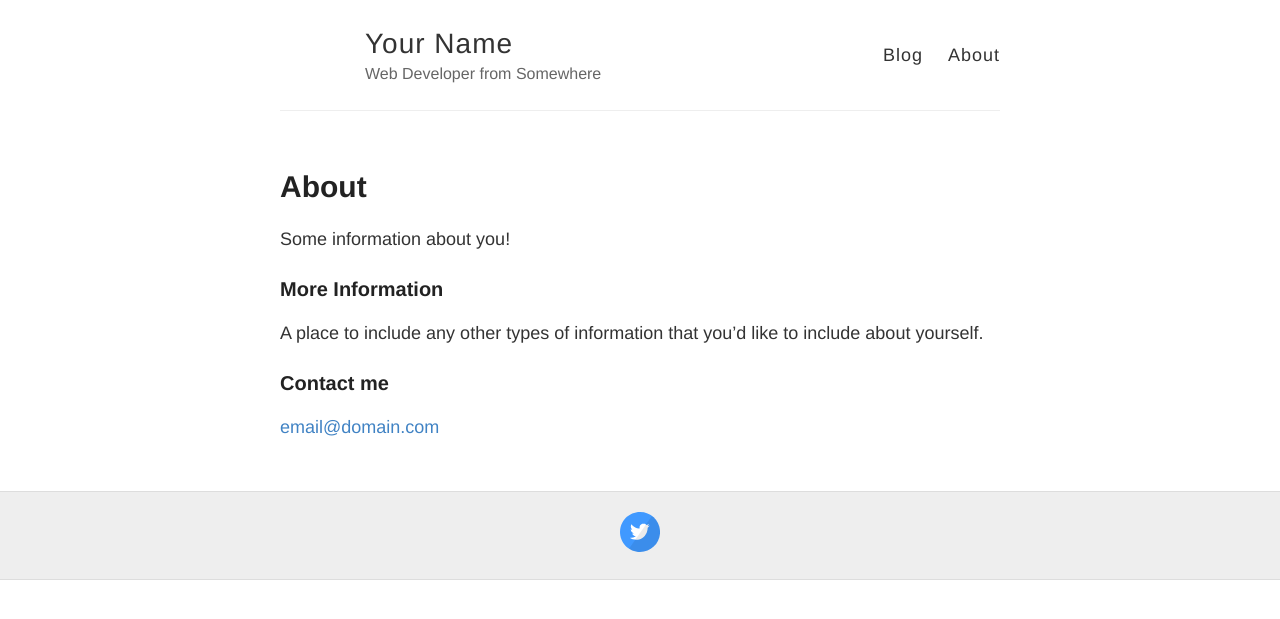
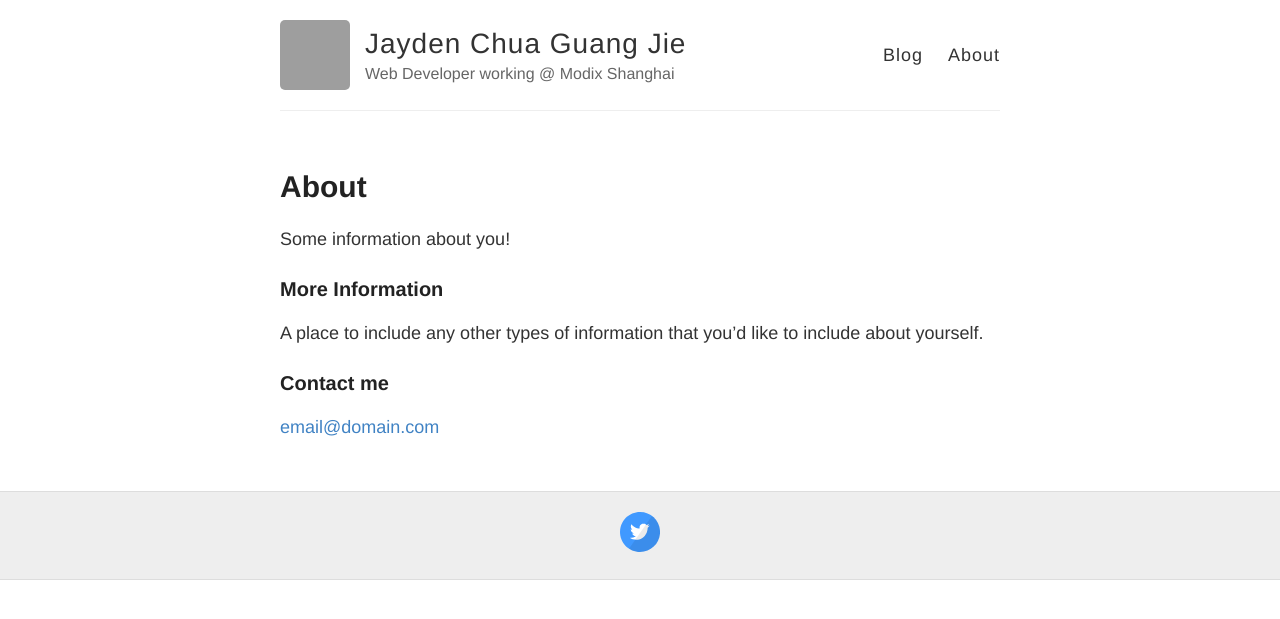
Before and after one commit to jayden-chua/jayden-chua.github.io, a Jekyll site: the page built from about.md, in a window 1280 px wide. Shown: the top 619 px of the page. Built offline with Jekyll 4.4.1, drawn with Linux system fonts in a browser that asks for light colours; grey boxes are pictures that could not be loaded.

Commit message:
update name description and profile pick

```diff
--- a/_config.yml
+++ b/_config.yml
@@ -3,13 +3,13 @@
 #
 
 # Name of your site (displayed in the header)
-name: Your Name
+name: Jayden Chua Guang Jie
 
 # Short bio or description (displayed in the header)
-description: Web Developer from Somewhere
+description: Web Developer working @ Modix Shanghai
 
 # URL of your avatar or profile pic (you could use your GitHub profile pic)
-avatar:
+avatar: https://avatars0.githubusercontent.com/u/2668389?s=400&u=95b31e515979a1251d1cbd3a82ac718c29aa388e&v=4
 
 #
 # Flags below are optional
```
